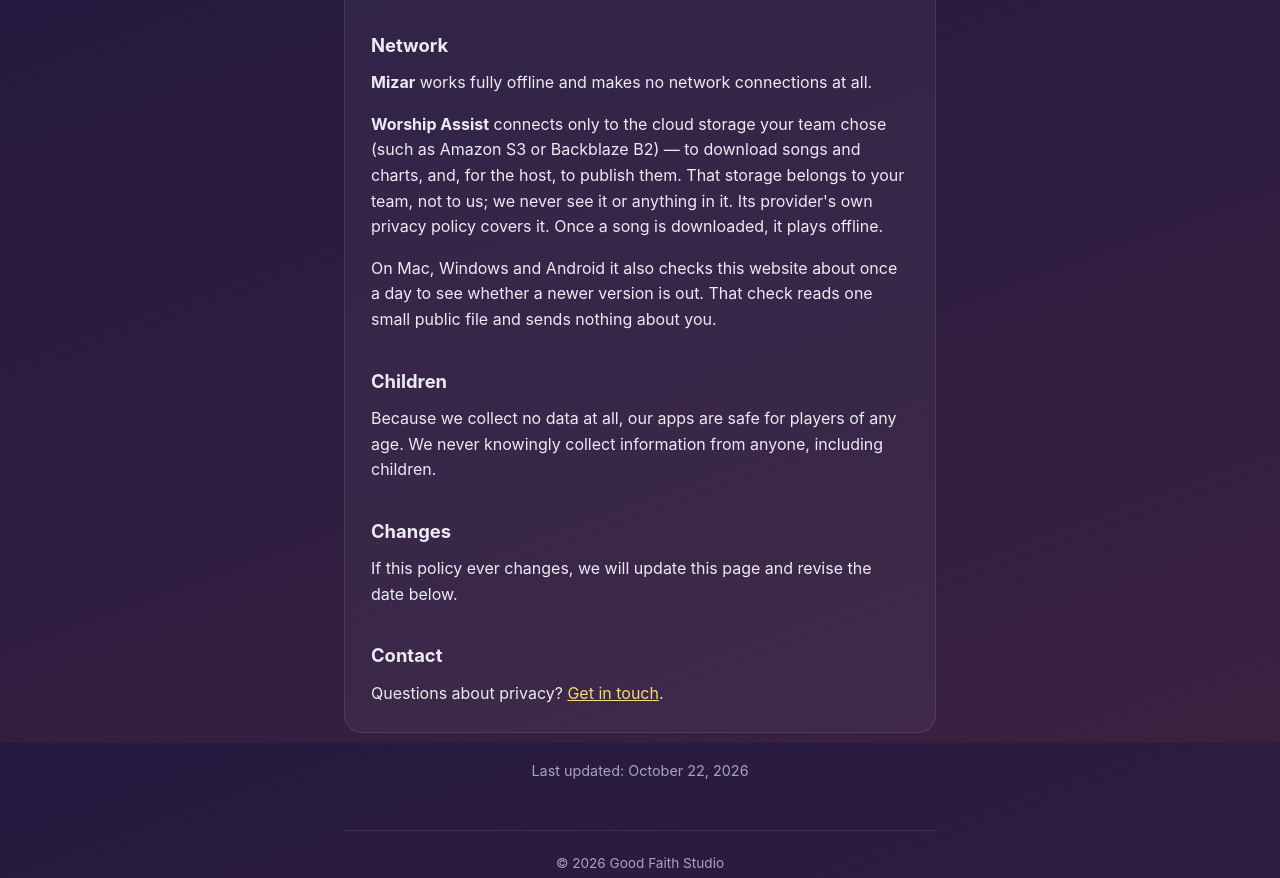
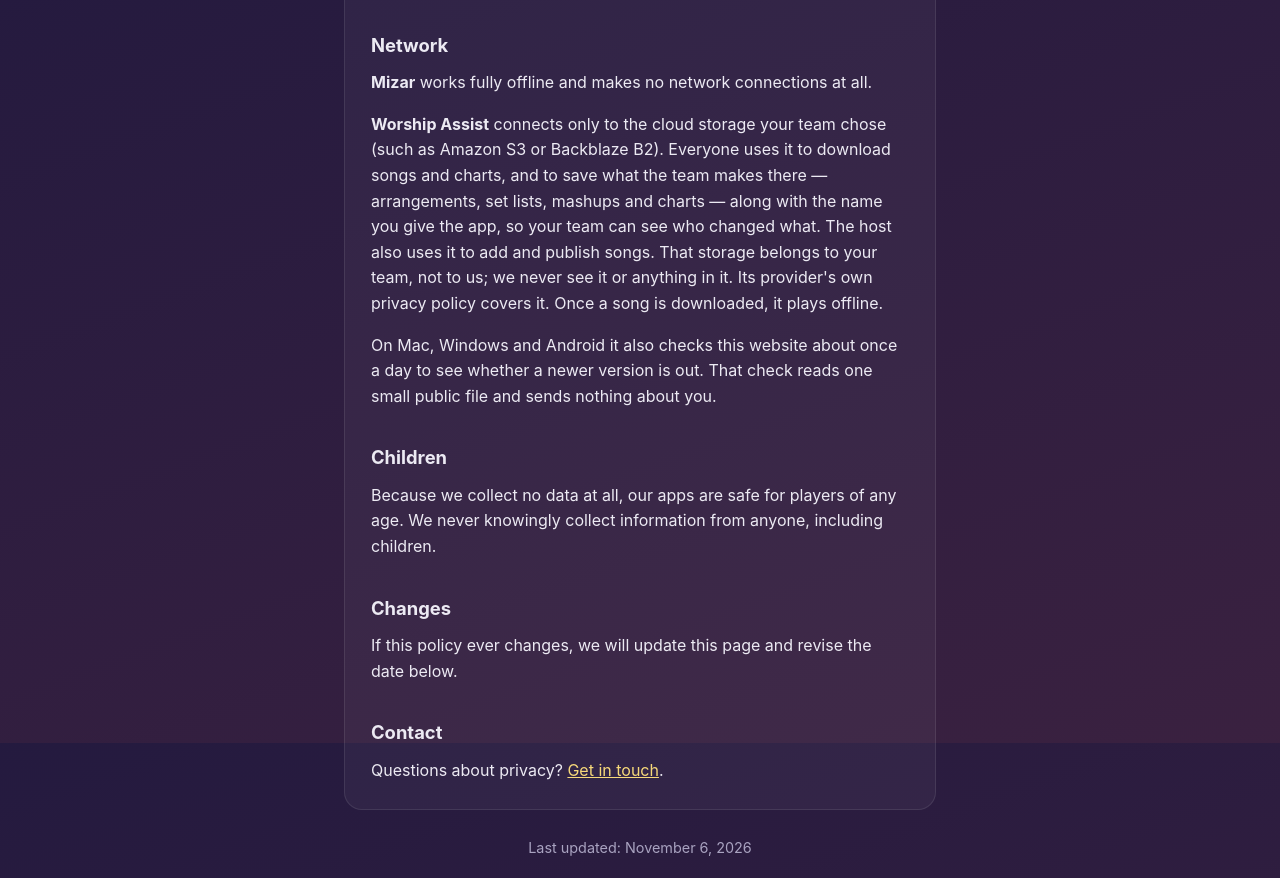
Before and after one commit to pmarch502/good-faith-studio, a plain HTML site: page privacy/index.html in a window 1280 px wide. Shown: the part 857-1735 px from the top of the page. Drawn offline with Linux system fonts and the light colour scheme.

Commit message:
Privacy: everyone saves arrangements, set lists, mashups and charts (with their name, for the Activity list) to the team's storage; the host also publishes songs
Co-Authored-By: Claude Opus 5.5 <noreply@anthropic.com>

```diff
--- a/privacy/index.html
+++ b/privacy/index.html
@@ -42,8 +42,11 @@
     <p><strong>Mizar</strong> works fully offline and makes no network connections at
     all.</p>
     <p><strong>Worship Assist</strong> connects only to the cloud storage your team
-    chose (such as Amazon S3 or Backblaze B2) &mdash; to download songs and charts, and,
-    for the host, to publish them. That storage belongs to your team, not to us; we
+    chose (such as Amazon S3 or Backblaze B2). Everyone uses it to download songs and
+    charts, and to save what the team makes there &mdash; arrangements, set lists, mashups
+    and charts &mdash; along with the name you give the app, so your team can see who
+    changed what. The host also uses it to add and publish songs. That storage belongs
+    to your team, not to us; we
     never see it or anything in it. Its provider's own privacy policy covers it. Once a
     song is downloaded, it plays offline.</p>
     <p>On Mac, Windows and Android it also checks this website about once a day to
@@ -62,7 +65,7 @@
     <p>Questions about privacy? <a href="../support/">Get in touch</a>.</p>
   </div>
 
-  <p class="muted small center">Last updated: October 22, 2026</p>
+  <p class="muted small center">Last updated: November 6, 2026</p>
 
   <footer>&copy; 2026 Good Faith Studio</footer>
 </main>
```
